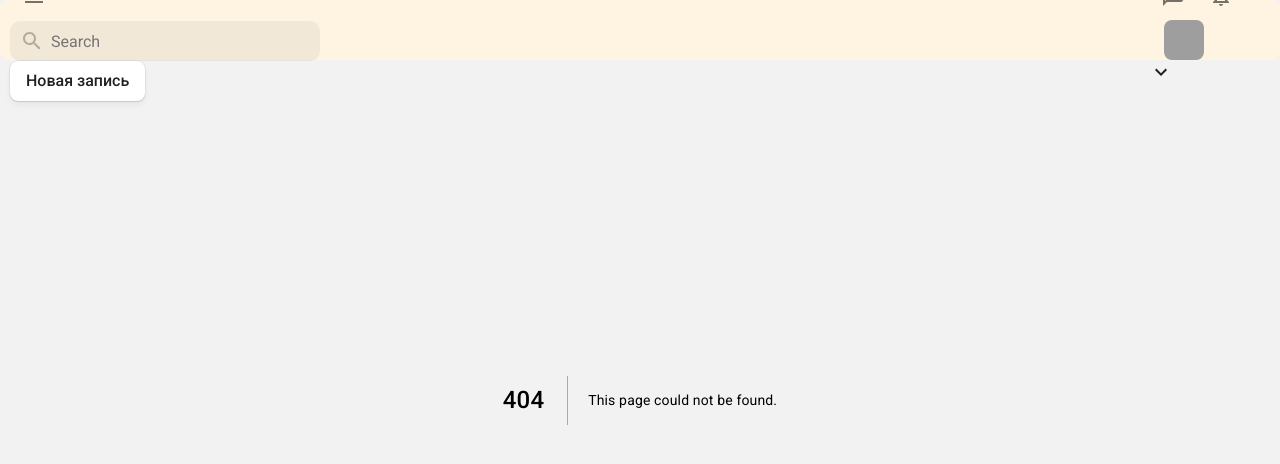
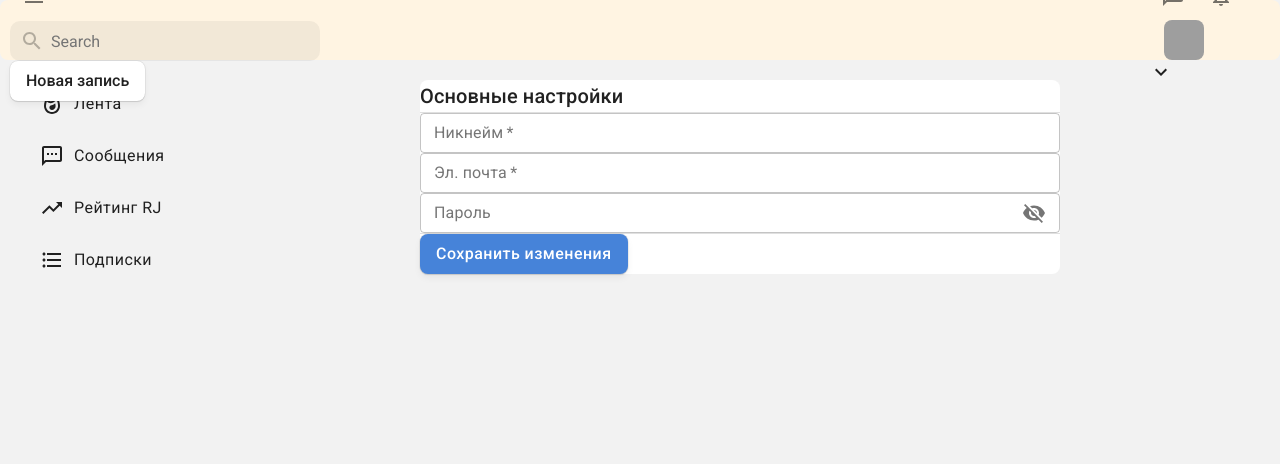
Before and after one commit to elchingurban/tj_clone, a Next.js app in the folder client/: page /profile/settings in a window 1280 px wide. Before the commit this address had no page. Shown: the top 464 px of the page. Built offline with nearby package versions, Linux system fonts and the light colour scheme; grey boxes are pictures that could not be loaded.

Commit message:
feat: User page and setting pages added

```diff
--- a/client/components/Header/index.tsx
+++ b/client/components/Header/index.tsx
@@ -52,7 +52,7 @@ export const Header: React.FC = () => {
                     <NotificationsIcon />
                 </IconButton>
 
-                <Link href="/profile/">
+                <Link href="profile/elchin">
                     <a className="d-flex align-center">
                         <Avatar
                             className={styles.avatar}
--- a/client/next.config.js
+++ b/client/next.config.js
@@ -1,4 +1,5 @@
 module.exports = {
+  // basePath: '/',
   reactStrictMode: true,
   images: {
     domains: ['leonardo.osnova.io'],
--- a/client/pages/index.tsx
+++ b/client/pages/index.tsx
@@ -3,7 +3,8 @@ import { MainLayout } from '../layouts/MainLayout';
 
 export default function Home() {
   return (
-    <MainLayout hideMenu={true} hideComments={true} hideContent={true}>
+    // hideMenu={true} hideComments={true} hideContent={true}
+    <MainLayout>
       <Post />
       <Post />
       <Post />
--- /dev/null
+++ b/client/pages/profile/settings.tsx
@@ -0,0 +1,116 @@
+import React from 'react';
+
+import {
+  Button,
+  IconButton,
+  Divider,
+  Paper,
+  TextField,
+  Typography,
+  FormControl,
+  InputAdornment,
+  InputLabel,
+  OutlinedInput
+} from '@material-ui/core';
+import { MainLayout } from '../../layouts/MainLayout';
+// import { makeStyles, Theme, createStyles } from '@material-ui/core/styles';
+import { Visibility, VisibilityOff } from '@material-ui/icons';
+
+// const useStyles = makeStyles((theme: Theme) =>
+//   createStyles({
+//     root: {
+//       display: 'flex',
+//       flexWrap: 'wrap',
+//     },
+//     margin: {
+//       margin: theme.spacing(1),
+//     },
+//     withoutLabel: {
+//       marginTop: theme.spacing(3),
+//     },
+//     textField: {
+//       width: '25ch',
+//     },
+//   }),
+// );
+
+interface State {
+  password: string;
+  showPassword: boolean;
+}
+
+export const Settings: React.FC = () => {
+
+  // const classes = useStyles();
+  const [values, setValues] = React.useState<State>({
+    password: '',
+    showPassword: false,
+  });
+  const handleChange = (prop: keyof State) => (e: React.ChangeEvent<HTMLInputElement>) => {
+    setValues({ ...values, [prop]: e.target.value });
+  };
+  const handleClickShowPassword = () => {
+    setValues({ ...values, showPassword: !values.showPassword });
+  };
+  // const handleMouseDownPassword = (e: React.MouseEvent<HTMLButtonElement>) => {
+  //   e.preventDefault();
+  // };
+
+  return (
+    <MainLayout hideComments contentFullWidth={false} >
+      <Paper className="p-20" elevation={0}>
+        <Typography variant="h6">Основные настройки</Typography>
+        <Divider className="mt-20 mb-30" />
+        <form>
+          <TextField
+            className="mb-20"
+            size="small"
+            label="Никнейм"
+            variant="outlined"
+            fullWidth
+            required
+          />
+          <TextField
+            className="mb-20"
+            size="small"
+            label="Эл. почта"
+            variant="outlined"
+            fullWidth
+            required
+          />
+
+          {/* <TextField size="small" label="Пароль" variant="outlined" fullWidth required /> */}
+          <FormControl size="small" className="mb-20" variant="outlined" fullWidth>
+          <InputLabel htmlFor="outlined-adornment-password">Пароль</InputLabel>
+          <OutlinedInput
+            id="outlined-adornment-password"
+            type={values.showPassword ? 'text' : 'password'}
+            value={values.password}
+            onChange={handleChange('password')}
+            endAdornment={
+              <InputAdornment position="end">
+                <IconButton
+                  aria-label="toggle password visibility"
+                  onClick={handleClickShowPassword}
+                  // onMouseDown={handleMouseDownPassword}
+                  edge="end"
+                >
+                  {values.showPassword ? <Visibility /> : <VisibilityOff />}
+                </IconButton>
+              </InputAdornment>
+            }
+            labelWidth={70}
+          />
+        </FormControl>
+
+          <Divider className="mt-30 mb-20" />
+          <Button color="primary" variant="contained">
+            Сохранить изменения
+          </Button>
+        </form>
+      </Paper>
+    </MainLayout>
+  );
+}
+
+export default Settings;
--- a/client/styles/globals.scss
+++ b/client/styles/globals.scss
@@ -22,6 +22,10 @@ a {
   max-width: 640px;
   width: 100%;
   margin: 0 auto;
+
+  &--full {
+    max-width: 1000px;
+  }
 }
 
 .wrapper {
```
Also changed, not shown: client/pages/profile/[id].tsx (added, +73 -0 lines).
